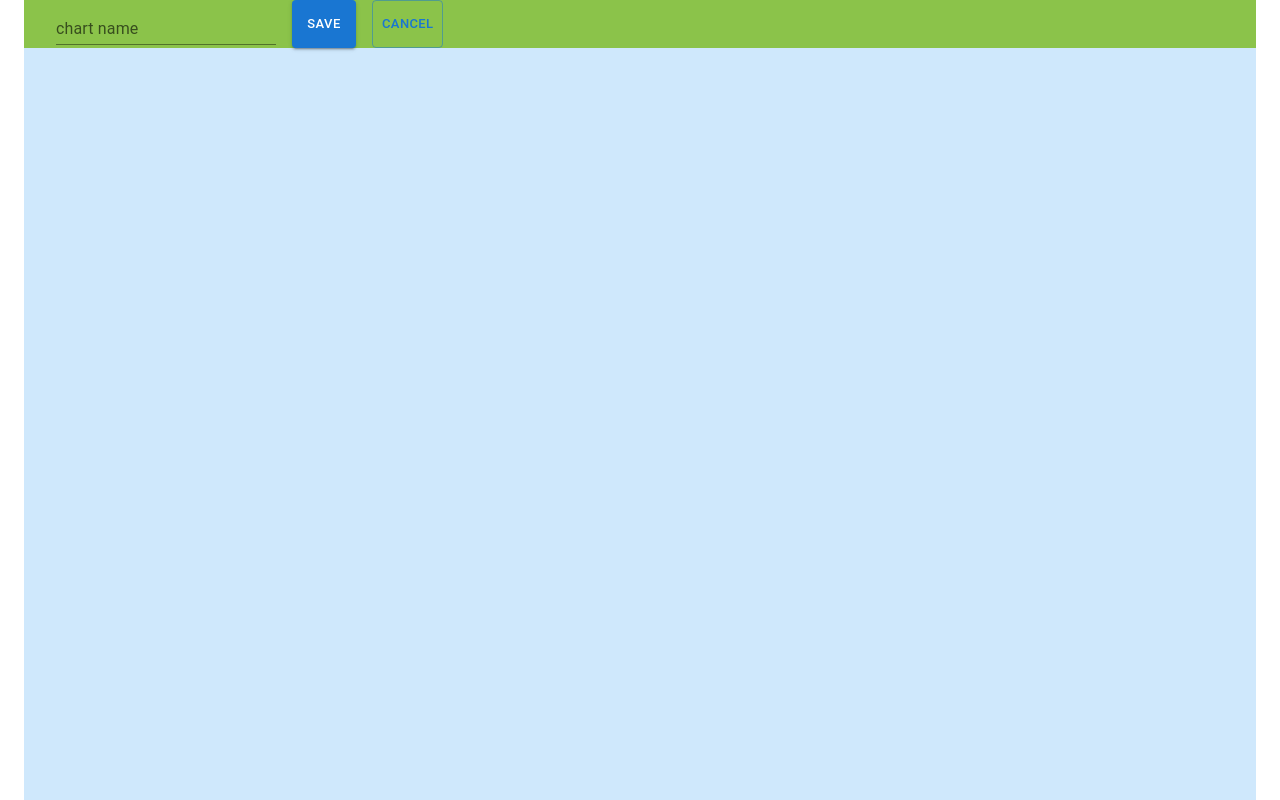
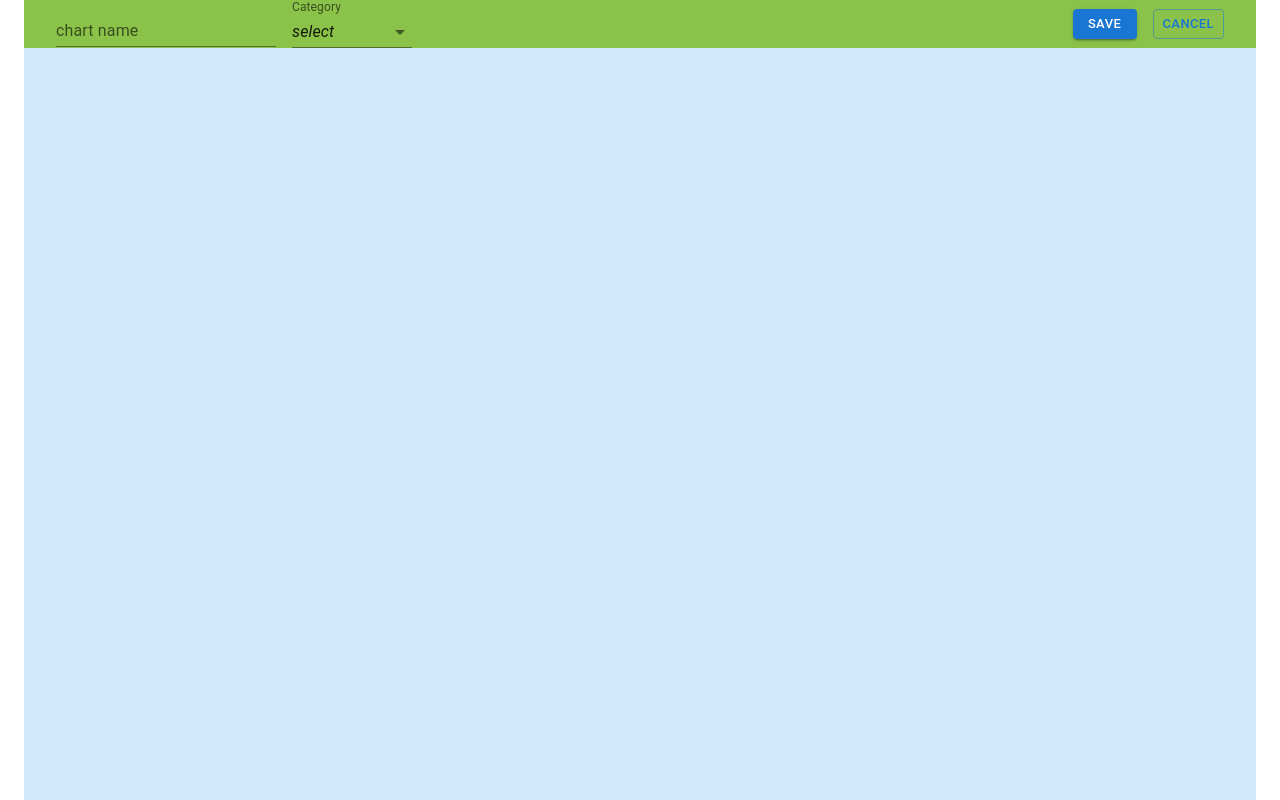
Before and after one commit to exem-inno/Exem-Frontend, a React (Create React App) app: page /new-chart/newChart in a window 1280 px wide. Built offline with nearby package versions, Linux system fonts and the light colour scheme.

Commit message:
feat: add chart catogory select

```diff
--- a/src/components/new-chart/header.tsx
+++ b/src/components/new-chart/header.tsx
@@ -1,4 +1,15 @@
-import { Box, Button, Stack, TextField } from "@mui/material";
+import {
+  Box,
+  Button,
+  FormControl,
+  InputLabel,
+  MenuItem,
+  Select,
+  SelectChangeEvent,
+  Stack,
+  TextField,
+  Typography,
+} from "@mui/material";
 import React, { FormEvent, useState } from "react";
 
 interface Props {
@@ -6,8 +17,22 @@ interface Props {
   onCancel: () => void;
 }
 
+type ChartCategory = "Select" | "Topology" | "Span";
+
+const isChartCategory = (value: string): value is ChartCategory => {
+  switch (value) {
+    case "Select":
+    case "Topology":
+    case "Span":
+      return true;
+    default:
+      return false;
+  }
+};
+
 const Header: React.VFC<Props> = ({ onSubmit, onCancel }) => {
   const [isValidInputs, setIsValidInputs] = useState<Boolean | null>(null);
+  const [chartCategory, setChartCategory] = useState<ChartCategory>("Select");
 
   const handleSubmit = (event: FormEvent<HTMLFormElement>) => {
     event.preventDefault();
@@ -26,6 +51,16 @@ const Header: React.VFC<Props> = ({ onSubmit, onCancel }) => {
     onCancel();
   };
 
+  const handleChartCategoryChange = (event: SelectChangeEvent) => {
+    const data = event.target.value;
+    if (isChartCategory(data)) {
+      setChartCategory(data);
+      console.log("category", data);
+    } else {
+      throw new Error("miss chart category type");
+    }
+  };
+
   return (
     <Box
       sx={{
@@ -35,11 +70,12 @@ const Header: React.VFC<Props> = ({ onSubmit, onCancel }) => {
         width: "auto",
         px: 4,
         bgcolor: "#8bc34a",
+        justifyContent: "space-between",
       }}
       component="form"
       onSubmit={handleSubmit}
     >
-      <Stack direction="row" spacing={2}>
+      <Stack direction="row" spacing={2} alignItems="center" flexWrap="wrap">
         <TextField
           id="chartName"
           name="chartName"
@@ -47,8 +83,28 @@ const Header: React.VFC<Props> = ({ onSubmit, onCancel }) => {
           variant="standard"
           size="small"
         />
+        <FormControl variant="standard" sx={{ m: 1, minWidth: 120 }}>
+          <InputLabel id="chartCategory">Category</InputLabel>
+          <Select
+            labelId="chartCategory"
+            id="chartCategory"
+            value={chartCategory}
+            onChange={handleChartCategoryChange}
+            label="Category"
+          >
+            <MenuItem value="Select">
+              <em>select</em>
+            </MenuItem>
+            <MenuItem value="Topology">Topology</MenuItem>
+            <MenuItem value="Span">Span</MenuItem>
+          </Select>
+        </FormControl>
+      </Stack>
+      <Stack direction="row" spacing={2} alignItems="center" flexWrap="wrap">
         {isValidInputs === false && (
-          <p style={{ color: "red" }}>check inputs</p>
+          <Typography variant="caption" color="red">
+            check inputs
+          </Typography>
         )}
         <Button size="small" type="submit" variant="contained">
           save
--- a/src/pages/new-chart/newChart.tsx
+++ b/src/pages/new-chart/newChart.tsx
@@ -3,7 +3,7 @@ import React from "react";
 import Header from "../../components/new-chart/header";
 
 // TODO: choose a type - Page or Modal
-const NewChartPage: React.VFC = (props) => {
+const NewChartPage: React.VFC = () => {
   const onSubmit = (value: FormDataEntryValue) => {
     console.log("handleSubmit");
     console.log(value);
```
